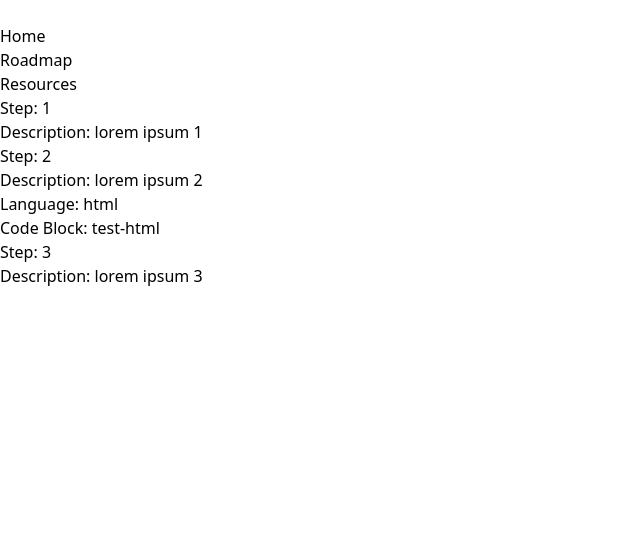
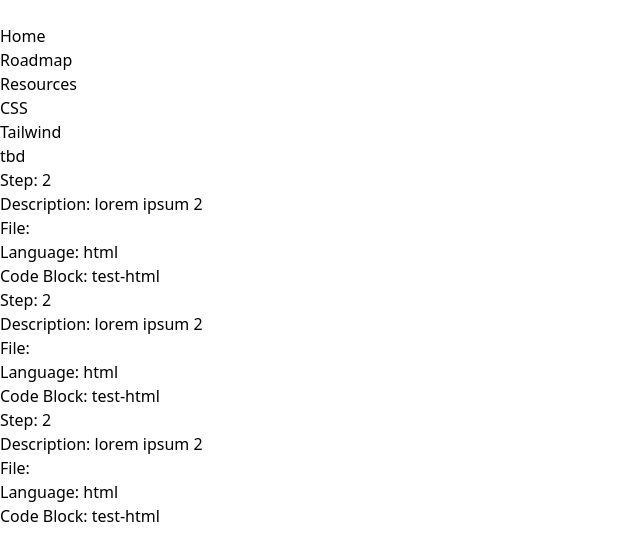
Before and after one commit to timobickmann/roadmap, a React (Vite) app: page /resources/css in a window 1280 px wide. Shown: the top 560 px of the page, without its empty margins (0-640 px from the left). Built offline with nearby package versions, Linux system fonts and the light colour scheme; some icons are missing.

Commit message:
add link data and simplified code render condition

```diff
--- a/src/components/HeaderResources.tsx
+++ b/src/components/HeaderResources.tsx
@@ -6,10 +6,10 @@ function HeaderResources() {
       <nav className="flex w-full justify-center">
         <ul className="flex gap-5">
           <li>
-            <Link to="css">CSS</Link>
+            <Link to="/resources/css">CSS</Link>
           </li>
           <li>
-            <Link to="tailwind">Tailwind</Link>
+            <Link to="/resources/tailwind">Tailwind</Link>
           </li>
           <li>
             <Link to="tbd">tbd</Link>
--- a/src/components/SetupStep.tsx
+++ b/src/components/SetupStep.tsx
@@ -1,16 +1,43 @@
+import { Link } from "react-router-dom";
+
 interface IProps {
-  step: number;
+  step: string;
+  language: string;
   description: string;
+  link: string;
+  linktext: string;
+  code: string;
+  file: string;
 }
 
-function SetupStep({ step, description } : IProps) {
+function SetupStepCodeBlock({
+  step,
+  description,
+  link,
+  linktext,
+  language,
+  code,
+  file,
+}: IProps) {
   return (
     <>
-      <div>
-        <h1>Step: {step}</h1>
-        <p>Description: {description}</p>
-      </div>
+      {language === "" ? (
+        <div className="container mx-auto my-10">
+          <h1>Step: {step}</h1>
+          <p>Description: {description}</p>
+          <Link to={link}>{linktext}</Link>
+        </div>
+      ) : (
+        <div className="container mx-auto my-10">
+          <h1>Step: {step}</h1>
+          <p>Description: {description}</p>
+          <Link to={link}>{linktext}</Link>
+          <p>File: {file}</p>
+          <p>Language: {language}</p>
+          <p>Code Block: {code}</p>
+        </div>
+      )}
     </>
   );
 }
-export default SetupStep;
+export default SetupStepCodeBlock;
--- a/src/components/SetupStepCodeBlock.tsx
+++ /dev/null
@@ -1,20 +0,0 @@
-interface IProps {
-  step: number;
-  language: string;
-  description: string;
-  code: string;
-}
-
-function SetupStepCodeBlock({ step, description, language, code } : IProps) {
-  return (
-    <>
-      <div>
-        <h1>Step: {step}</h1>
-        <p>Description: {description}</p>
-        <p>Language: {language}</p>
-        <p>Code Block: {code}</p>
-      </div>
-    </>
-  );
-}
-export default SetupStepCodeBlock;
--- a/src/data/cssSetup.json
+++ b/src/data/cssSetup.json
@@ -1,20 +1,29 @@
 [
   {
-    "step": 1,
-    "description": "lorem ipsum 1",
-    "language": "",
-    "code": ""
-  },
-  {
-    "step": 2,
+    "step": "2",
     "description": "lorem ipsum 2",
+    "link": "",
+    "linktext": "",
     "language": "html",
+    "file": "",
     "code": "test-html"
   },
   {
-    "step": 3,
-    "description": "lorem ipsum 3",
-    "language": "",
-    "code": ""
+    "step": "2",
+    "description": "lorem ipsum 2",
+    "link": "",
+    "linktext": "",
+    "language": "html",
+    "file": "",
+    "code": "test-html"
+  },
+  {
+    "step": "2",
+    "description": "lorem ipsum 2",
+    "link": "",
+    "linktext": "",
+    "language": "html",
+    "file": "",
+    "code": "test-html"
   }
 ]
--- a/src/data/tailwindSetup.json
+++ b/src/data/tailwindSetup.json
@@ -1,20 +1,29 @@
 [
   {
-    "step": 1,
-    "description": "lorem ipsum 1",
+    "step": "1 - Create Vite Project",
+    "description": "",
+    "link": "/vite",
+    "linktext": "Vite Setup",
     "language": "",
+    "file": "",
     "code": ""
   },
   {
-    "step": 2,
+    "step": "2",
     "description": "lorem ipsum 2",
+    "link": "",
+    "linktext": "",
     "language": "html",
+    "file": "",
     "code": "test-html"
   },
   {
-    "step": 3,
+    "step": "3",
     "description": "lorem ipsum 3",
+    "link": "",
+    "linktext": "",
     "language": "",
+    "file": "",
     "code": ""
   }
 ]
--- a/src/pages/resources/Css.tsx
+++ b/src/pages/resources/Css.tsx
@@ -1,25 +1,23 @@
 import data from "../../data/cssSetup.json";
 import SetupStep from "../../components/SetupStep";
-import SetupStepCodeBlock from "../../components/SetupStepCodeBlock";
+import HeaderResources from "../../components/HeaderResources";
 
 function Css() {
   return (
     <>
+      <HeaderResources />
       {data.map((element) => {
         return (
           <>
-            {element.language === "" ? (
-              <SetupStep
-                step={element.step}
-                description={element.description}
-              />
-            ) : (
-                <SetupStepCodeBlock
-                step={element.step}
-                description={element.description}
-                language={element.language}
-                code={element.code}/>
-            )}
+            <SetupStep
+              step={element.step}
+              description={element.description}
+              link={element.link}
+              linktext={element.linktext}
+              file={element.file}
+              language={element.language}
+              code={element.code}
+            />
           </>
         );
       })}
--- a/src/pages/resources/Tailwind.tsx
+++ b/src/pages/resources/Tailwind.tsx
@@ -1,26 +1,23 @@
 import data from "../../data/tailwindSetup.json";
 import SetupStep from "../../components/SetupStep";
-import SetupStepCodeBlock from "../../components/SetupStepCodeBlock";
+import HeaderResources from "../../components/HeaderResources";
 
 function Tailwind() {
   return (
     <>
+      <HeaderResources />
       {data.map((element) => {
         return (
           <>
-            {element.language === "" ? (
             <SetupStep
               step={element.step}
               description={element.description}
-              />
-            ) : (
-              <SetupStepCodeBlock
-                step={element.step}
-                description={element.description}
+              link={element.link}
+              linktext={element.linktext}
+              file={element.file}
               language={element.language}
               code={element.code}
             />
-            )}
           </>
         );
       })}
```
Lines whose indentation alone changed are shown as unchanged.
